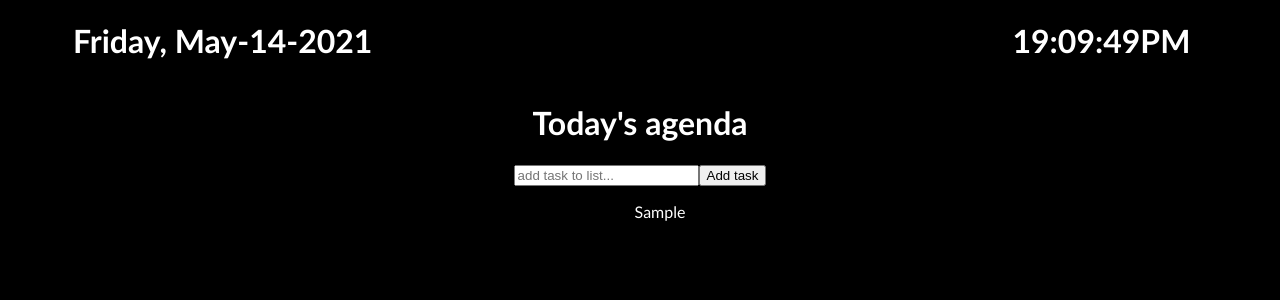
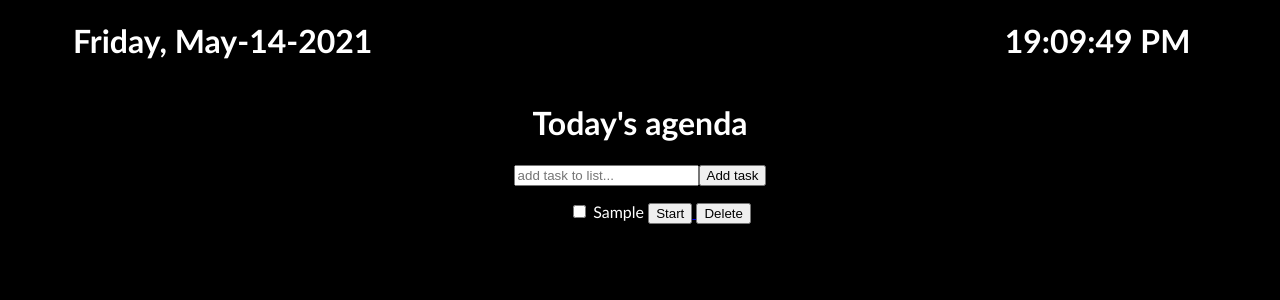
Before and after one commit to platiniradukunda/Productivity-App, a React (Create React App) app: page /todolist in a window 1280 px wide. Both pictures are taken after typing "Sample" into the empty fields and a click on the button "Add task". Shown: the top 300 px of the page. Built offline with nearby package versions, Linux system fonts and the light colour scheme.

Commit message:
added button to rendered tasks

```diff
--- a/public/index.html
+++ b/public/index.html
@@ -25,6 +25,7 @@
       Learn how to configure a non-root public URL by running `npm run build`.
     -->
     <title>Productivity App</title>
+
   </head>
   <body>
     <noscript>You need to enable JavaScript to run this app.</noscript>
--- a/src/App.css
+++ b/src/App.css
@@ -50,8 +50,9 @@
   width: 100vw;
 }
 
-.renderTasks ul li {
-  list-style: none;
+.renderTasks ul li{
+  display: inline-block;
+  justify-content: center;
 }
 
 .timeAndDate{
--- a/src/App.js
+++ b/src/App.js
@@ -2,6 +2,7 @@ import './App.css';
 import Homepage from './components/Homepage';
 import {BrowserRouter as Router, Switch, Route} from 'react-router-dom';
 import TodoList from './components/TodoList';
+import IndividualTask from './components/IndividualTask';
 
 function App() {
   return (
@@ -11,6 +12,7 @@ function App() {
       <Switch>
       <Route exact path="/" component={Homepage} />
       <Route exact path="/todolist" component={TodoList} />
+      <Route path="/task" component={IndividualTask}/>
       </Switch>
     </div>
     </Router>
--- /dev/null
+++ b/src/components/IndividualTask.jsx
@@ -0,0 +1,13 @@
+import React, { Component } from 'react';
+
+class IndividualTask extends Component {
+    render() {
+        return (
+            <div>
+
+            </div>
+        );
+    }
+}
+
+export default IndividualTask;
--- a/src/components/RenderTasks.jsx
+++ b/src/components/RenderTasks.jsx
@@ -1,10 +1,11 @@
 import React from 'react';
+import {Link} from 'react-router-dom'
 
 function RenderTasks(props) {
     return (
         <div className="renderTasks">
             {props.tasks.map((taskInTheList, i) => {
-               return <ul key={i}> <li key={i}> {taskInTheList} </li></ul>
+               return <ul key={i}> <input type="checkbox"/> <li>{taskInTheList}</li> <Link to="/task"> <button>Start</button> <button>Delete</button></Link> </ul>
             })
             }
         </div>
--- a/src/components/TodoList.jsx
+++ b/src/components/TodoList.jsx
@@ -1,6 +1,7 @@
 import React, { Component } from 'react';
 import RenderTasks from './RenderTasks';
 import TimeAndDate from './TimeAndDate';
+
 class TodoList extends Component {
     constructor(){
         super();
@@ -61,7 +62,7 @@ class TodoList extends Component {
             seconds = updateTime(seconds);
 
             // ternary statement for if it is AM or PM
-            var midday = (hours >= 12 ) ? "PM" : "AM";
+            var midday = (hours >= 12 ) ? " PM" : " AM";
 
             // variable that holds the time of the day to be pushed into state and rendered to the DOM
             const time = hours + ":" + minutes + ":" + seconds + midday;
```
Also changed, not shown: 1 other file (tests, documents, lock files or other folders).
